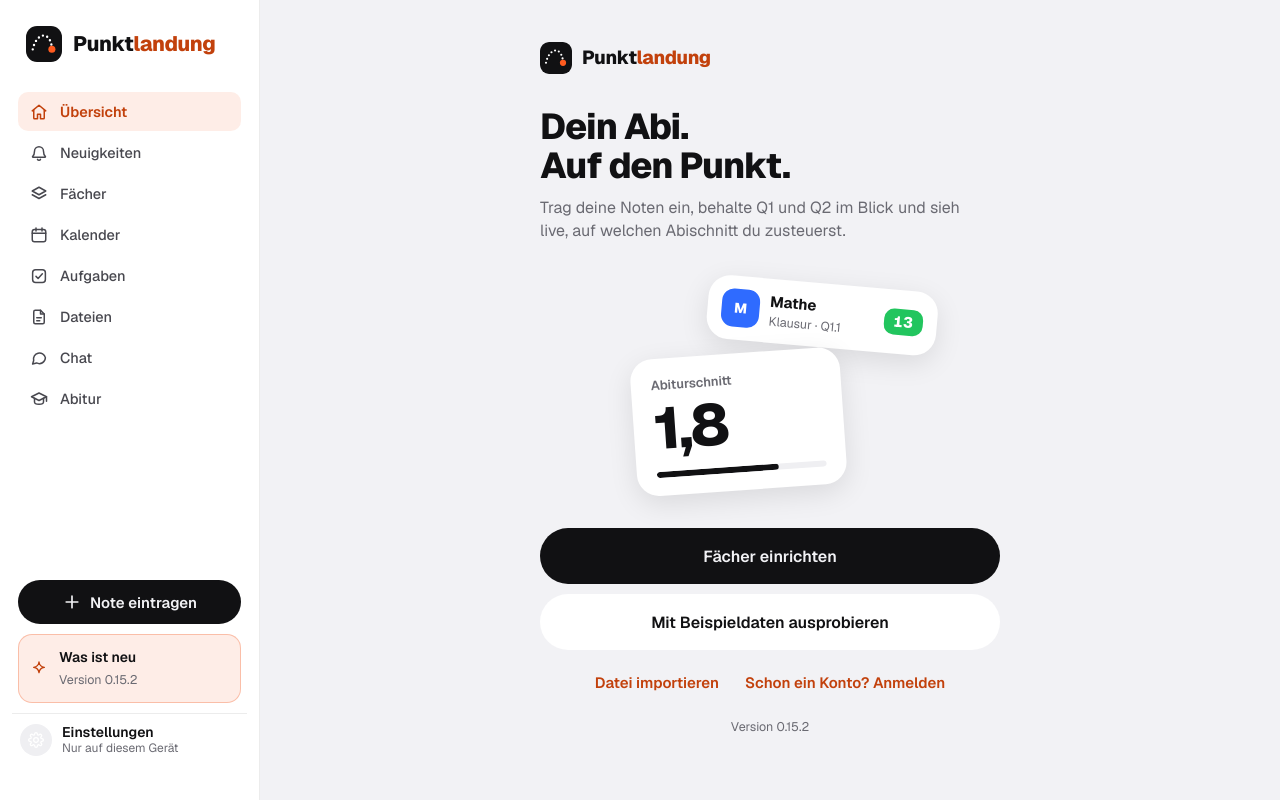
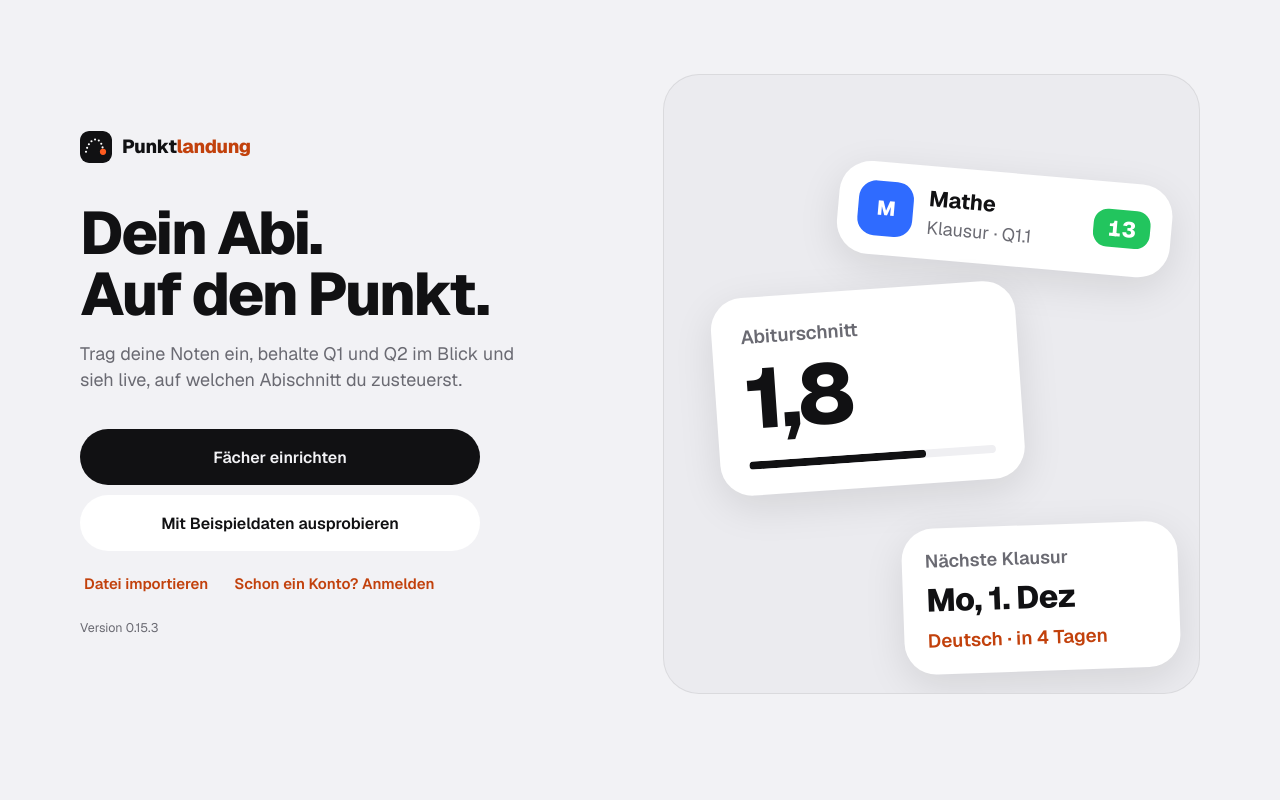
Before and after one commit to SxmiSami/punktlandung, a plain HTML site: page index.html in a window 1280 px wide. Drawn offline with nearby package versions, Linux system fonts and the light colour scheme.

Commit message:
Version 0.15.3: Willkommen am Computer in zwei Spalten
Links Titel, Text und Knöpfe, rechts eine große Fläche mit drei
Beispielkarten. Solange keine Fächer eingerichtet sind, ist die
Seitenleiste ausgeblendet. Am Handy bleibt alles wie bisher.

Co-Authored-By: Claude Opus 5.5 <noreply@anthropic.com>

```diff
--- a/css/styles.css
+++ b/css/styles.css
@@ -740,7 +740,6 @@ details.faq code { background: var(--card-2); padding: 1px 6px; border-radius: 6
   min-height: calc(100dvh - var(--safe-t) - var(--safe-b) - 40px);
   display: flex; flex-direction: column;
 }
-@media (min-width: 960px) { .onb { min-height: calc(100dvh - 100px); justify-content: center; } }
 .onb-brand { display: flex; align-items: center; gap: 10px; margin: 8px 0 34px; }
 .onb-brand .brand-mark { width: 32px; height: 32px; border-radius: 9px; }
 .onb-brand .brand-name { font-size: 19px; }
@@ -752,6 +751,7 @@ details.faq code { background: var(--card-2); padding: 1px 6px; border-radius: 6
 .onb-card-front small { font-size: 13px; font-weight: 600; color: var(--muted); }
 .onb-card-front b { font-family: var(--display); font-size: 58px; font-weight: 800; letter-spacing: -.045em; line-height: 1; margin: 4px 0 6px; }
 .onb-card-back { width: 230px; padding: 12px 14px; transform: rotate(5deg) translate(46px, -74px); display: flex; align-items: center; gap: 10px; }
+.onb-card-third { display: none; }
 .onb-card-back .subj-code { width: 38px; height: 38px; font-size: 14px; }
 .onb-card-back div { flex: 1; min-width: 0; display: flex; flex-direction: column; font-size: 15px; }
 .onb-card-back small { font-size: 12.5px; color: var(--muted); }
@@ -766,6 +766,40 @@ details.faq code { background: var(--card-2); padding: 1px 6px; border-radius: 6
 .onb-back:hover { background: var(--card); }
 .onb-back .i { width: 24px; height: 24px; }
 .onb-page { max-width: 760px; }
+/* Am Computer: zwei Spalten – links Text und Knöpfe, rechts eine große Bildfläche */
+@media (min-width: 960px) {
+  /* Ohne Fächer gibt es noch nichts zu navigieren: Seitenleiste ausblenden */
+  .no-tabbar .app { display: block; }
+  .no-tabbar .sidebar { display: none; }
+  .onb {
+    max-width: 1120px; min-height: calc(100dvh - 100px);
+    display: grid; grid-template-columns: minmax(0, 1fr) minmax(0, 1.05fr); column-gap: 72px;
+    grid-template-rows: 1fr auto auto auto auto 1fr;
+    grid-template-areas: ". art" "brand art" "title art" "sub art" "actions art" ". art";
+    align-items: start;
+  }
+  .onb-brand { grid-area: brand; margin: 0 0 40px; }
+  .onb-title { grid-area: title; font-size: 60px; letter-spacing: -.04em; line-height: 1.02; margin-bottom: 16px; }
+  .onb-sub { grid-area: sub; font-size: 18px; max-width: 460px; }
+  .onb-actions { grid-area: actions; margin-top: 36px; max-width: 400px; }
+  .onb-links { justify-content: flex-start; }
+  .onb-version { text-align: left; }
+  .onb-art {
+    grid-area: art; align-self: center; height: min(620px, calc(100dvh - 160px)); margin: 0;
+    border-radius: 36px; background: var(--bg-soft); border: 1px solid var(--line);
+    overflow: hidden;
+  }
+  .onb-card { zoom: 1.45; }
+  .onb-card-third {
+    display: flex; flex-direction: column; gap: 2px; width: 190px; padding: 14px 16px;
+    transform: rotate(-2deg) translate(70px, 150px);
+  }
+  .onb-card-third small { font-size: 12.5px; font-weight: 600; color: var(--muted); }
+  .onb-card-third b { font-size: 22px; font-weight: 800; letter-spacing: -.02em; }
+  .onb-card-third span { font-size: 13px; color: var(--accent-2); font-weight: 600; }
+  .onb-card-front { transform: rotate(-4deg) translate(-44px, 0); }
+  .onb-card-back { transform: rotate(5deg) translate(40px, -118px); }
+}
 
 .steps { display: flex; gap: 6px; margin-bottom: 22px; max-width: 220px; }
 .steps i { height: 4px; flex: 1; border-radius: 99px; background: var(--card-3); }
--- a/js/data.js
+++ b/js/data.js
@@ -2,7 +2,7 @@
 window.PL = window.PL || {};
 
 /* App-Version – bei jedem Update erhöhen (und in sw.js anpassen) */
-PL.VERSION = '0.15.2';
+PL.VERSION = '0.15.3';
 
 /* „Was ist neu“ – erscheint nach einem Update einmal pro Konto (neueste Version zuerst).
    Bei einem Update hier einen Eintrag ergänzen (kurz, für alle verständlich). link = optional */
--- a/js/views.js
+++ b/js/views.js
@@ -34,6 +34,11 @@
           <span class="subj-code" style="--c:#2F6BFF">M</span>
           <div><b>Mathe</b><small>Klausur · Q1.1</small></div>
           <span class="gb" data-tier="1">13</span>
+        </div>
+        <div class="onb-card onb-card-third">
+          <small>Nächste Klausur</small>
+          <b>Mo, 1. Dez</b>
+          <span>Deutsch · in 4 Tagen</span>
         </div>
         <div class="onb-card onb-card-front">
           <small>Abiturschnitt</small>
--- a/sw.js
+++ b/sw.js
@@ -1,5 +1,5 @@
 /* Service Worker: macht die App offline-fähig */
-const VERSION = 'pl-0.15.2'; // gleich wie PL.VERSION in js/data.js
+const VERSION = 'pl-0.15.3'; // gleich wie PL.VERSION in js/data.js
 const SHELL = [
   './', 'index.html', 'css/styles.css', 'manifest.webmanifest',
   'js/config.js', 'js/data.js', 'js/store.js', 'js/calc.js', 'js/ui.js', 'js/views.js', 'js/sheets.js', 'js/plan.js', 'js/termine.js', 'js/untis.js', 'js/merge.js', 'js/sync.js', 'js/files.js', 'js/notes.js', 'js/feed.js', 'js/chat.js', 'js/chatui.js', 'js/whatsnew.js', 'js/admin.js', 'js/app.js',
```
